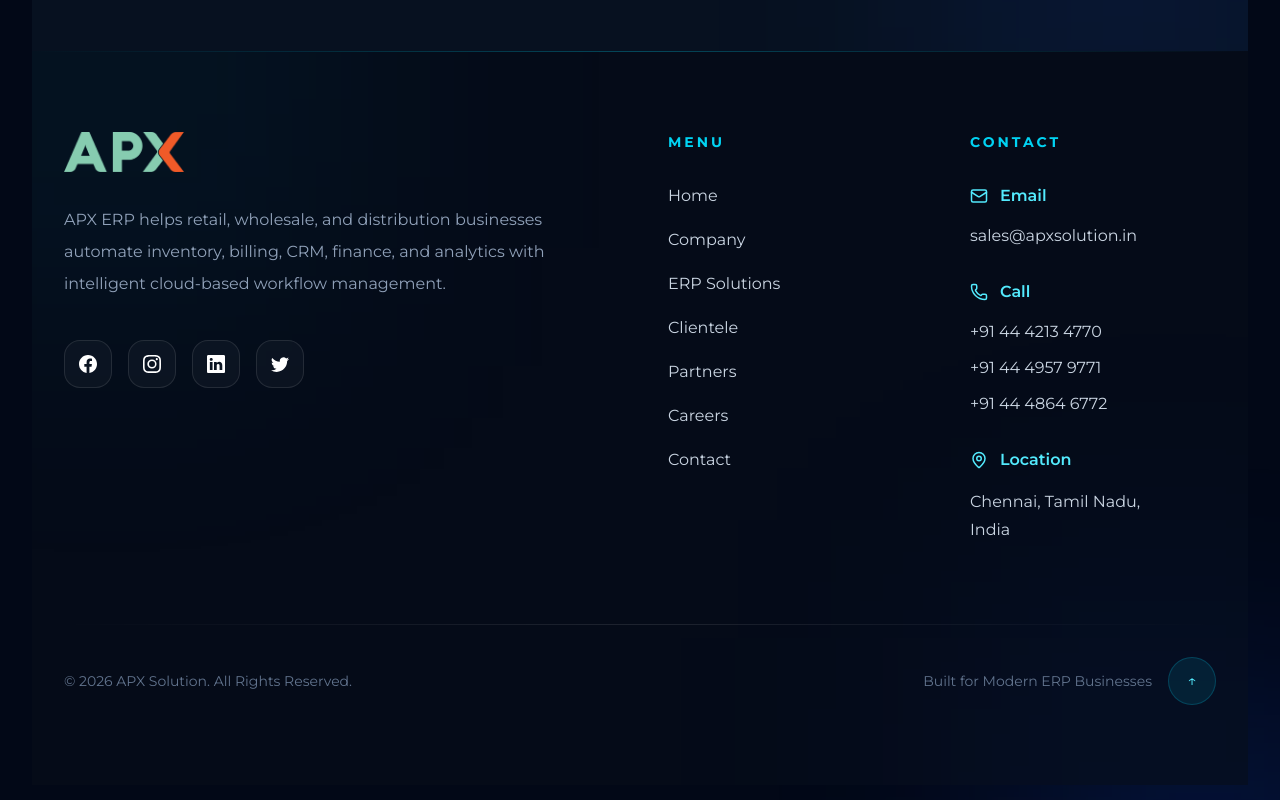
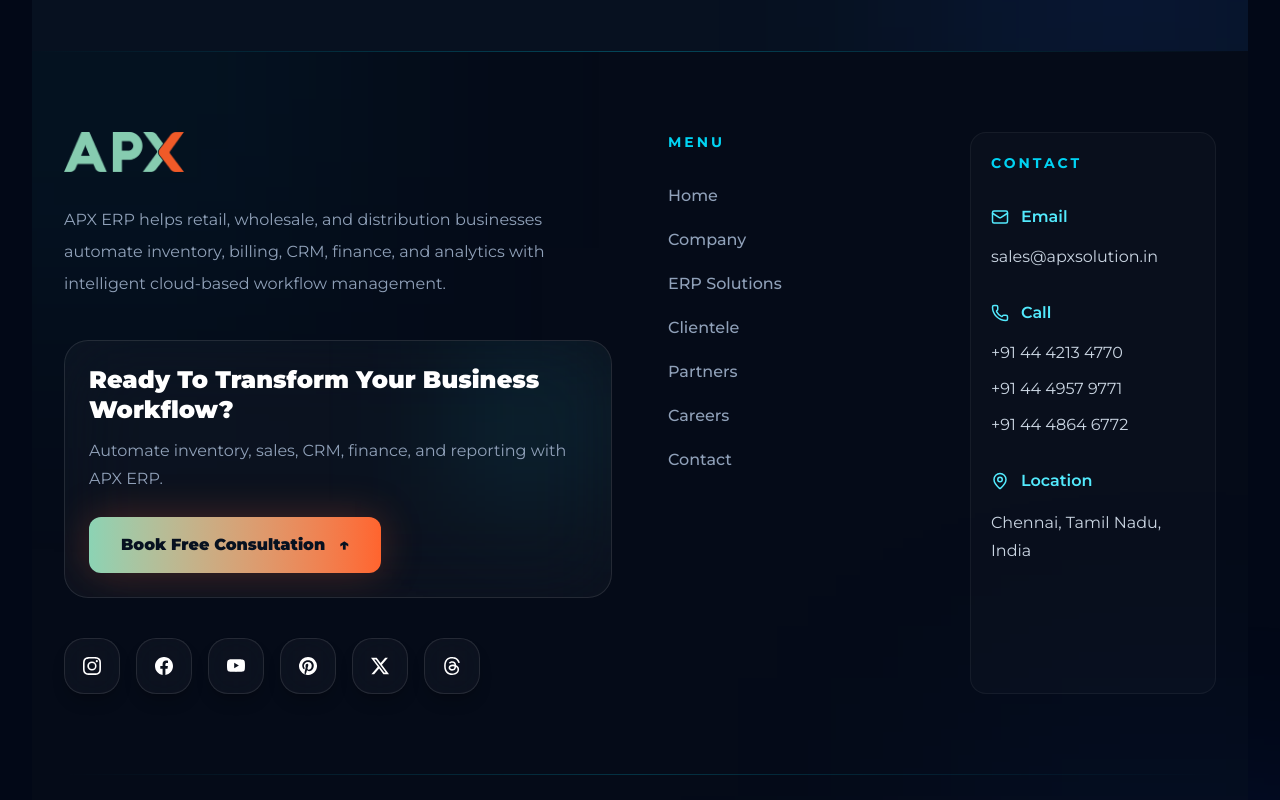
Before and after one commit to MyVirtualCard/APX-ERP-DEMO, a React (Vite) app in the folder client/: page / in a window 1280 px wide. Shown: the part 2020-2820 px from the top of the page. Built offline with nearby package versions, Linux system fonts and the light colour scheme.

Commit message:
footer changed

```diff
--- a/client/src/components/Footer.jsx
+++ b/client/src/components/Footer.jsx
@@ -1,16 +1,51 @@
 import { ArrowUpRight, Mail, MapPin, Phone } from "lucide-react";
 import React from "react";
-import { BsFacebook, BsInstagram, BsLinkedin, BsTwitter } from "react-icons/bs";
+import {
+  BsFacebook,
+  BsInstagram,
+  BsYoutube,
+  BsPinterest,
+  BsTwitterX,
+  BsThreads,
+} from "react-icons/bs";
 import logo from "../assets/logo.png";
 const Footer = () => {
   const menuLinks = [
-    "Home",
-    "Company",
-    "ERP Solutions",
-    "Clientele",
-    "Partners",
-    "Careers",
-    "Contact",
+    {
+      id: 1,
+      name: "Home",
+      link: "https://apxsolution.in/",
+    },
+    {
+      id: 2,
+      name: "Company",
+      link: "https://apxsolution.in/about",
+    },
+    {
+      id: 3,
+      name: "ERP Solutions",
+      link: "https://apxsolution.in/erp",
+    },
+    {
+      id: 4,
+      name: "Clientele",
+      link: "https://apxsolution.in/clients",
+    },
+    {
+      id: 5,
+      name: "Partners",
+      link: "https://apxsolution.in/partners",
+    },
+    {
+      id: 6,
+      name: "Careers",
+      link: "https://apxsolution.in/careers",
+    },
+    {
+      id: 7,
+      name: "Contact",
+      link: "https://apxsolution.in/contact",
+    },
   ];
 
   return (
@@ -40,21 +75,84 @@
               automate inventory, billing, CRM, finance, and analytics with
               intelligent cloud-based workflow management.
             </p>
+            {/* CTA BOX */}
+            <div className="mt-10 relative overflow-hidden rounded-3xl border border-white/10 bg-white/[0.03] backdrop-blur-2xl p-6">
+              {/* GLOW */}
+              <div className="absolute top-0 right-0 w-40 h-40 bg-cyan-400/10 blur-3xl" />
 
+              <div className="relative z-10">
+                <h3 className="text-2xl font-black leading-tight">
+                  Ready To Transform Your Business Workflow?
+                </h3>
+
+                <p className="mt-3 text-slate-400 leading-7">
+                  Automate inventory, sales, CRM, finance, and reporting with
+                  APX ERP.
+                </p>
+
+                <button
+                  onClick={() =>
+                    window.scrollTo({
+                      top: 0,
+                      behavior: "smooth",
+                    })
+                  }
+                  className="mt-6 h-14 px-8 rounded-xl bg-gradient-to-r from-[#8BD3B4] to-[#FF642E] text-[#071120] font-black hover:scale-105 transition-all duration-300 shadow-[0_0_40px_rgba(255,100,46,0.25)]"
+                >
+                  Book Free Consultation  &nbsp;  ↑
+                </button>
+              </div>
+            </div>
             {/* SOCIAL */}
-            <div className="flex items-center gap-4 mt-10">
+            <div className="flex items-center flex-wrap justify-center sm:justify-start gap-4 mt-10">
               {[
-                <BsFacebook size={18} />,
-                <BsInstagram size={18} />,
-                <BsLinkedin size={18} />,
-                <BsTwitter size={18} />,
-              ].map((icon, index) => (
-                <button
+                {
+                  icon: <BsInstagram size={18} />,
+                  link: "https://www.instagram.com/apx_solution/",
+                  color: "hover:bg-pink-500",
+                },
+
+                {
+                  icon: <BsFacebook size={18} />,
+                  link: "https://www.facebook.com/apxsolution.in",
+                  color: "hover:bg-blue-600",
+                },
+
+                {
+                  icon: <BsYoutube size={18} />,
+                  link: "https://www.youtube.com/@APXSolution-m7c",
+                  color: "hover:bg-red-600",
+                },
+
+                {
+                  icon: <BsPinterest size={18} />,
+                  link: "https://in.pinterest.com/apxsolutionsite/",
+                  color: "hover:bg-rose-600",
+                },
+
+                {
+                  icon: <BsTwitterX size={18} />,
+                  link: "https://x.com/apxsolution",
+                  color: "hover:bg-white hover:text-black",
+                },
+
+                {
+                  icon: <BsThreads size={18} />,
+                  link: "https://www.threads.com/@apx_solution",
+                  color: "hover:bg-white hover:text-black",
+                },
+              ].map((item, index) => (
+                <a
                   key={index}
-                  className="w-12 h-12 rounded-2xl border border-white/10 bg-white/[0.03] hover:bg-cyan-400 hover:text-black transition-all duration-300 flex items-center justify-center hover:scale-110"
+                  href={item.link}
+                  target="_blank"
+                  rel="noopener noreferrer"
+                  className={`group w-14 h-14 rounded-[20px] shadow-lg shadow-black/20 border border-white/10 bg-white/[0.03] backdrop-blur-xl text-white flex items-center justify-center transition-all duration-300 hover:scale-110 hover:-translate-y-1 ${item.color}`}
                 >
-                  {icon}
-                </button>
+                  <span className="transition-transform duration-300 group-hover:scale-125">
+                    {item.icon}
+                  </span>
+                </a>
               ))}
             </div>
           </div>
@@ -69,14 +167,15 @@
               {menuLinks.map((item, index) => (
                 <a
                   key={index}
-                  href="/"
-                  className="group flex items-center justify-between text-slate-300 hover:text-white transition-all duration-300"
+                  target="_black"
+                  href={item.link}
+                  className="group flex items-center justify-between text-slate-400 font-medium hover:translate-x-2 hover:text-white transition-all duration-300"
                 >
-                  <span>{item}</span>
+                  <span>{item.name}</span>
 
                   <ArrowUpRight
                     size={18}
-                    className="opacity-0 -translate-x-2 group-hover:opacity-100 group-hover:translate-x-0 transition-all duration-300"
+                    className="opacity-100 sm:opacity-0 -translate-x-2 group-hover:opacity-100 group-hover:translate-x-0 transition-all duration-300"
                   />
                 </a>
               ))}
@@ -84,7 +183,7 @@
           </div>
 
           {/* CONTACT */}
-          <div>
+          <div className="rounded-2xl border border-white/5 bg-white/[0.02] p-5 hover:border-cyan-400/20 transition-all duration-300">
             <h3 className="text-cyan-400 uppercase tracking-[3px] text-sm font-bold">
               Contact
             </h3>
@@ -154,10 +253,10 @@
         </div>
 
         {/* DIVIDER */}
-        <div className="mt-20 h-[1px] w-full bg-gradient-to-r from-transparent via-white/10 to-transparent" />
+        <div className="mt-20 h-[1px] w-full bg-gradient-to-r from-transparent via-cyan-400/20 to-transparent" />
 
         {/* BOTTOM */}
-        <div className="pt-8 flex flex-col md:flex-row items-center justify-between gap-5">
+        <div className="pt-8 flex flex-col lg:flex-row items-center justify-between gap-6">
           <p className="text-slate-500 text-sm text-center md:text-left">
             © 2026 APX Solution. All Rights Reserved.
           </p>
@@ -175,7 +274,7 @@
                   behavior: "smooth",
                 })
               }
-              className="w-12 h-12 rounded-full border border-cyan-400/20 bg-cyan-400/10 text-cyan-300 hover:bg-cyan-400 hover:text-black transition-all duration-300 flex items-center justify-center hover:scale-110"
+              className="group w-14 h-14 rounded-full border border-cyan-400/20 bg-gradient-to-br from-cyan-400/10 to-blue-500/10 text-cyan-300 hover:bg-cyan-400 hover:text-black transition-all duration-500 flex items-center justify-center hover:scale-110 hover:-translate-y-1 shadow-lg shadow-cyan-500/10"
             >
               ↑
             </button>
```
Lines whose indentation alone changed are shown as unchanged.
